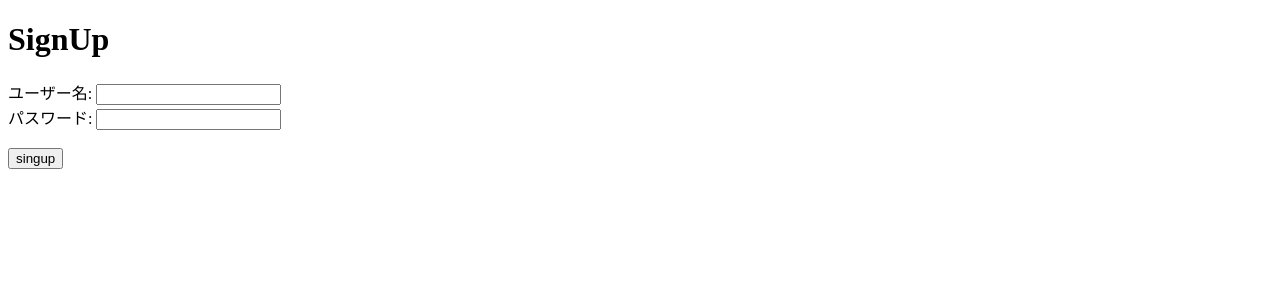
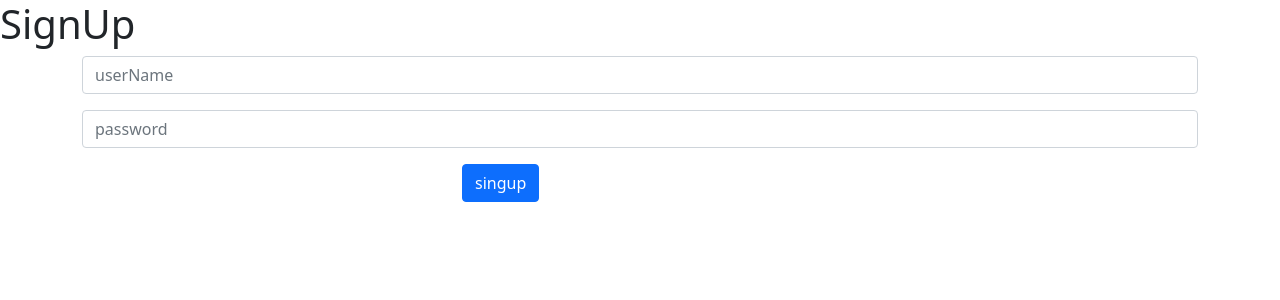
Before and after one commit to Satoshi-Ichikawa-Agri/flask_login_start, a Flask app: page /signup in a window 1280 px wide. Shown: the top 300 px of the page. Run offline with Flask 2, Linux system fonts and the light colour scheme.

Commit message:
modify layout

```diff
--- /dev/null
+++ b/templates/layout.html
@@ -0,0 +1,17 @@
+<!DOCTYPE html>
+<html lang="ja">
+
+<head>
+    <meta charset="UTF-8">
+    <meta http-equiv="X-UA-Compatible" content="IE=edge">
+    <meta name="viewport" content="width=device-width, initial-scale=1.0">
+    <link href="https://cdn.jsdelivr.net/npm/bootstrap@5.0.2/dist/css/bootstrap.min.css" rel="stylesheet" integrity="sha384-EVSTQN3/azprG1Anm3QDgpJLIm9Nao0Yz1ztcQTwFspd3yD65VohhpuuCOmLASjC" crossorigin="anonymous">
+    <script src="https://cdn.jsdelivr.net/npm/bootstrap@5.0.2/dist/js/bootstrap.bundle.min.js" integrity="sha384-MrcW6ZMFYlzcLA8Nl+NtUVF0sA7MsXsP1UyJoMp4YLEuNSfAP+JcXn/tWtIaxVXM" crossorigin="anonymous"></script>
+    <title>Document</title>
+</head>
+
+<body>
+    {% block content %}{% endblock %}
+</body>
+
+</html>
--- a/templates/signup.html
+++ b/templates/signup.html
@@ -1,22 +1,21 @@
-<!DOCTYPE html>
-<html lang="ja">
+{% extends "layout.html" %}
 
-<head>
-    <meta charset="UTF-8">
-    <meta http-equiv="X-UA-Compatible" content="IE=edge">
-    <meta name="viewport" content="width=device-width, initial-scale=1.0">
-    <title>Document</title>
-</head>
+{% block content %}
+<h1>SignUp</h1>
 
-<body>
-    <h1>SignUp</h1>
+<div class="container">
     <form action="/signup" method="post">
-        ユーザー名: <input type="text" name="userName">
-        <br>
-        パスワード: <input type="password" name="password">
-        <br><br>
-        <input type="submit" value="singup">
+        <div class="row">
+            <div class="input-group mb-3">
+                <input type="text" class="form-control" name="userName" placeholder="userName">
+            </div>
+            <div class="input-group mb-3">
+                <input type="password" class="form-control" name="password" placeholder="password">
+            </div>
+            <div class="col-4 offset-4">
+                <input class="btn btn-primary" type="submit" value="singup">
+            </div>
+        </div>
     </form>
-</body>
-
-</html>
+</div>
+{% endblock %}
```
Also changed, not shown: requirements.txt (added, +27 -0 lines), templates/index.html (+7 -17 lines), templates/login.html (+3 -13 lines), peewee_db.sqlite.
